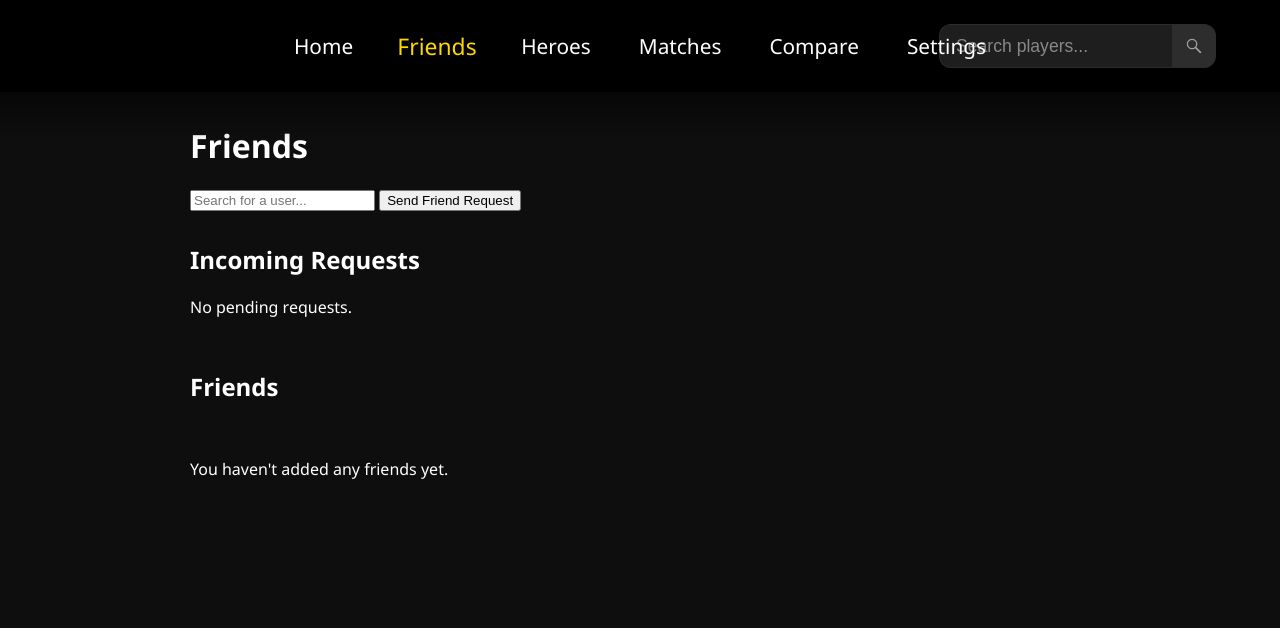
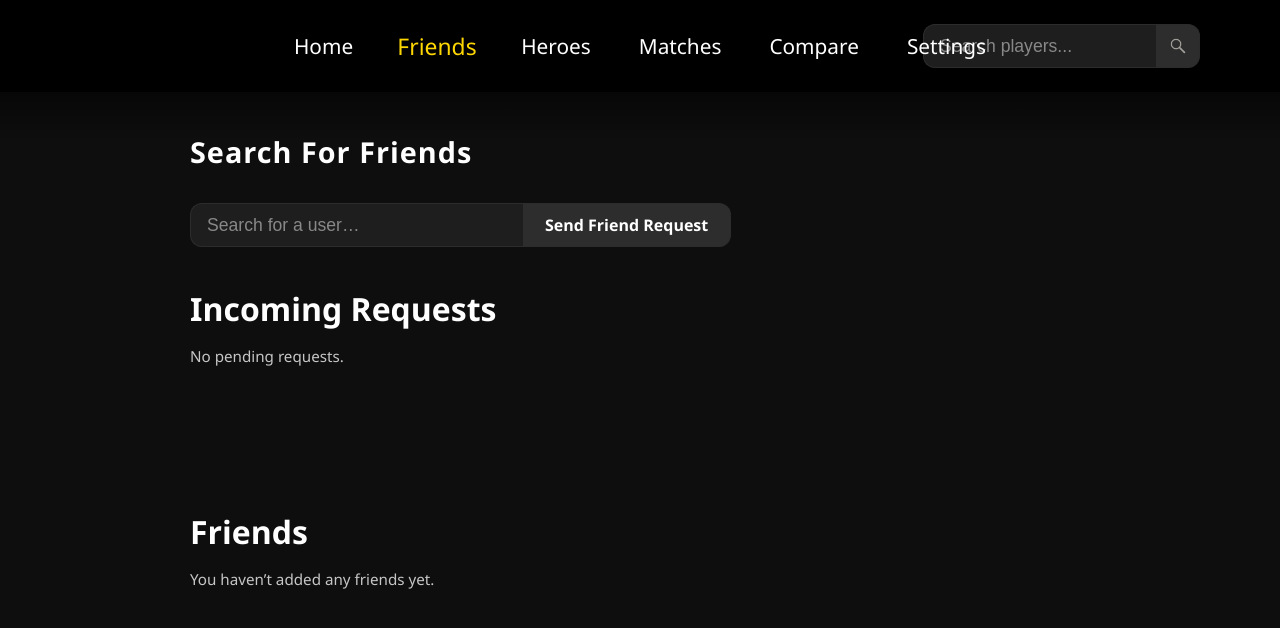
Before and after one commit to liamilijovski28/Marvel-Rivals-Analyser, a Flask app: page /friends in a window 1280 px wide. Shown: the top 628 px of the page. Run offline with Flask 3, Linux system fonts and the light colour scheme; the visitor is signed in with stand-in values (Sample User, id 1); data that the repository does not hold is empty; some libraries are stand-ins or nearby versions.

Commit message:
fixed formating on friends page and combined it with style.css

```diff
--- a/fetch/static/styles/style.css
+++ b/fetch/static/styles/style.css
@@ -109,6 +109,15 @@ body.matches{
   filter:blur(4px) brightness(.55) saturate(1.1);
   transform:scale(1.08);
 }
+
+body.friends-page {
+  margin: 0;
+  padding: 0;
+  font-family: 'Segoe UI', sans-serif;
+  background: #0e0e0e;
+  color: #fff;
+}
+
 
 
 
@@ -959,3 +968,164 @@ box-shadow: none;
   color: #ffd4d4;
   animation: pillPulseRed 2.2s infinite;
 }
+
+/* Content Section for friends page*/
+
+.friends-wrapper {
+  max-width: 900px;
+  margin: 2.5rem auto;
+  padding: 0 1rem;
+}
+
+.friends-title {
+  font: 600 1.8rem 'Segoe UI', sans-serif;
+  color: #fff;
+  margin-bottom: 2rem;
+  text-transform: none;
+  letter-spacing: 1px;
+}
+
+.section-heading {
+  font: 600 2rem 'Segoe UI', sans-serif;
+  margin: 0 0 1rem;
+}
+
+.empty-state {
+  color: #c6c6c6;
+  font-size: 0.95rem;
+  margin: 0 0 2rem;
+}
+
+.friends-search {
+  display: flex;
+  align-items: center;
+  gap: 0;
+  margin-bottom: 2.5rem;
+}
+
+.friends-search input[type="text"] {
+  background: #1e1e1e;
+  color: #e0e0e0;
+  border: 1px solid #2c2c2c;
+  border-right: none;
+  border-radius: 12px 0 0 12px;
+  height: 42px;
+  width: 300px;
+  padding: 0 1rem;
+  font-size: 1.1rem;
+}
+.friends-search input::placeholder { color: #888; }
+
+.friends-search .send-request {
+  background: #2d2d2d;
+  border: 1px solid #2c2c2c;
+  border-left: none;
+  border-radius: 0 12px 12px 0;
+  height: 44px;
+  padding: 0 22px;
+  font: 600 1rem 'Segoe UI', sans-serif;
+  color: #fff;
+  cursor: pointer;
+  transition: background 0.2s;
+}
+.friends-search .send-request:hover { background: #424242; }
+
+.requests     { margin-bottom: 7rem; }
+.friends-list { margin-top:    9rem; }
+
+.friend-block {
+  display: flex;
+  align-items: center;
+  justify-content: space-between;
+  background: #1a1a1a;
+  border: 1px solid #2f2f2f;
+  border-radius: 12px;
+  padding: 14px 20px;
+  margin-bottom: 14px;
+  gap: 1.6rem;
+  transition: transform 0.25s, border-color 0.25s, box-shadow 0.25s;
+}
+.friend-block:hover {
+  transform: scale(1.02);
+  border: 1px solid #444;
+  box-shadow: 0 0 14px rgba(0, 0, 0, 0.45);
+}
+
+.friend-name {
+  font: 600 1.15rem 'Segoe UI', sans-serif;
+  text-shadow: 0 0 4px rgba(0, 0, 0, 0.5);
+}
+
+.friend-actions {
+  display: flex;
+  align-items: center;
+  gap: 12px;
+  position: relative;
+}
+
+.friend-button {
+  padding: 8px 20px;
+  border: none;
+  border-radius: 6px;
+  font: 600 0.9rem 'Segoe UI', sans-serif;
+  cursor: pointer;
+  transition: background 0.2s;
+}
+
+.friend-button.compare,
+.friend-button.accept {
+  background: #009a51;
+  color: #fff;
+}
+.friend-button.compare:hover,
+.friend-button.accept:hover {
+  background: #18c56b;
+}
+
+.friend-button.reject,
+.friend-button.danger {
+  background: #d84040;
+  color: #fff;
+  border: 1px solid #000;
+}
+.friend-button.reject:hover,
+.friend-button.danger:hover {
+  background: #b03030;
+}
+
+.friend-button.ellipsis {
+  width: 42px;
+  text-align: center;
+  font-size: 1.4rem;
+  padding: 4px 0;
+  background: #2d2d2d;
+  color: #eee;
+}
+.friend-button.ellipsis:hover { background: #454545; }
+
+.friend-button.cancel-remove {
+  background: #2d2d2d;
+  color: #eee;
+  border: 1px solid #000;
+}
+.friend-button.cancel-remove:hover { background: #424242; }
+
+.confirm-box {
+  display: none;
+  position: absolute;
+  right: 0;
+  top: 130%;
+  flex-direction: column;
+  gap: 8px;
+  background: #121212;
+  border: 1px solid #1a1a1a;
+  padding: 10px 12px;
+  border-radius: 6px;
+  box-shadow: 0 2px 10px rgba(0, 0, 0, 0.7);
+  z-index: 10;
+}
+
+.requests  .friend-button:hover,
+.friends-list .friend-button:hover {
+  transform: none;
+}
--- a/fetch/templates/Friends.html
+++ b/fetch/templates/Friends.html
@@ -4,67 +4,82 @@
   <meta charset="UTF-8">
   <meta name="viewport" content="width=device-width, initial-scale=1.0">
   <title>Friends</title>
-  <link rel="stylesheet" href="{{ url_for('main.static', filename='styles/style_Pineapple.css') }}">
+
+  <link rel="stylesheet" href="{{ url_for('main.static', filename='styles/style.css') }}">
 </head>
-<body>
+
+<body class="friends-page">
   {% set current_path = request.path %}
   {% include "Components/navbar.html" %}
 
-  <main style="max-width: 900px; margin: 2rem auto; padding: 0 1rem;">
-    <h1 class="friends-title">Friends</h1>
+  <main class="friends-wrapper">
+    <h1 class="friends-title">Search For Friends</h1>
 
-    <!-- Search & Send Friend Request -->
-    <form method="POST" style="margin-bottom: 2rem;">
+    <form method="POST" class="friends-search">
       <input type="hidden" name="csrf_token" value="{{ csrf_token() }}">
-      <input type="text" name="search_username" placeholder="Search for a user..." required>
-      <button type="submit">Send Friend Request</button>
+      <input type="text" name="search_username"
+             placeholder="Search for a user…" required>
+      <button type="submit" class="friend-button send-request">
+        Send&nbsp;Friend&nbsp;Request
+      </button>
     </form>
 
-    <!-- Incoming Friend Requests -->
-    <section class="incoming-requests" style="margin-bottom: 2rem;">
-      <h2>Incoming Requests</h2>
+    <section class="requests">
+      <h2 class="section-heading">Incoming&nbsp;Requests</h2>
+
       {% if incoming %}
         {% for req in incoming %}
           <div class="friend-block">
             <div class="friend-name">{{ req.sender_id }}</div>
+
             <div class="friend-actions">
-              <form method="POST" action="{{ url_for('main.respond_request', req_id=req.id, action='accept') }}" style="display:inline;">
+              <form method="POST"
+                    action="{{ url_for('main.respond_request', req_id=req.id, action='accept') }}">
                 <input type="hidden" name="csrf_token" value="{{ csrf_token() }}">
+                <button class="friend-button accept" type="submit">Accept</button>
+              </form>
 
-                <button class="friend-button" type="submit">Accept</button>
-              </form>
-              <form method="POST" action="{{ url_for('main.respond_request', req_id=req.id, action='reject') }}" style="display:inline;">
+              <form method="POST"
+                    action="{{ url_for('main.respond_request', req_id=req.id, action='reject') }}">
                 <input type="hidden" name="csrf_token" value="{{ csrf_token() }}">
-
-                <button class="friend-button" type="submit">Reject</button>
+                <button class="friend-button reject" type="submit">Reject</button>
               </form>
             </div>
           </div>
         {% endfor %}
       {% else %}
-        <p>No pending requests.</p>
+        <p class="empty-state">No pending requests.</p>
       {% endif %}
     </section>
 
-    <!-- Accepted Friends -->
     <section class="friends-list">
-      <h2>Friends</h2>
+      <h2 class="section-heading">Friends</h2>
+
       {% if accepted %}
         {% for fr in accepted %}
           {% set friend = fr.receiver_id if fr.sender_id == current_user.username else fr.sender_id %}
           <div class="friend-block">
             <div class="friend-name">{{ friend }}</div>
+
             <div class="friend-actions">
-              <a class="friend-button compare" href="{{ url_for('main.compare') }}?friend={{ friend }}">Compare</a>
-              <form method="POST" action="{{ url_for('main.remove_friend', username=friend) }}" style="display:inline;">
-                <input type="hidden" name="csrf_token" value="{{ csrf_token() }}">
-                <button class="friend-button" type="submit">Remove</button>
-              </form>
+              <a class="friend-button compare" href="{{ url_for('main.compare') }}?friend={{ friend }}">
+                Compare
+              </a>
+
+              <button type="button" class="friend-button remove-trigger ellipsis">⋯</button>
+
+              <div class="confirm-box">
+                <form method="POST" action="{{ url_for('main.remove_friend', username=friend) }}">
+                  <input type="hidden" name="csrf_token" value="{{ csrf_token() }}">
+                  <button type="submit" class="friend-button danger">Remove&nbsp;Friend</button>
+                </form>
+                <button type="button" class="friend-button cancel-remove">Cancel</button>
+              </div>
             </div>
           </div>
         {% endfor %}
       {% else %}
-        <p>You haven't added any friends yet.</p>
+        <p class="empty-state">You haven’t added any friends yet.</p>
       {% endif %}
     </section>
   </main>
```
Also changed, not shown: fetch/static/js/friends.js (+26 -22 lines), fetch/fetch.db.
